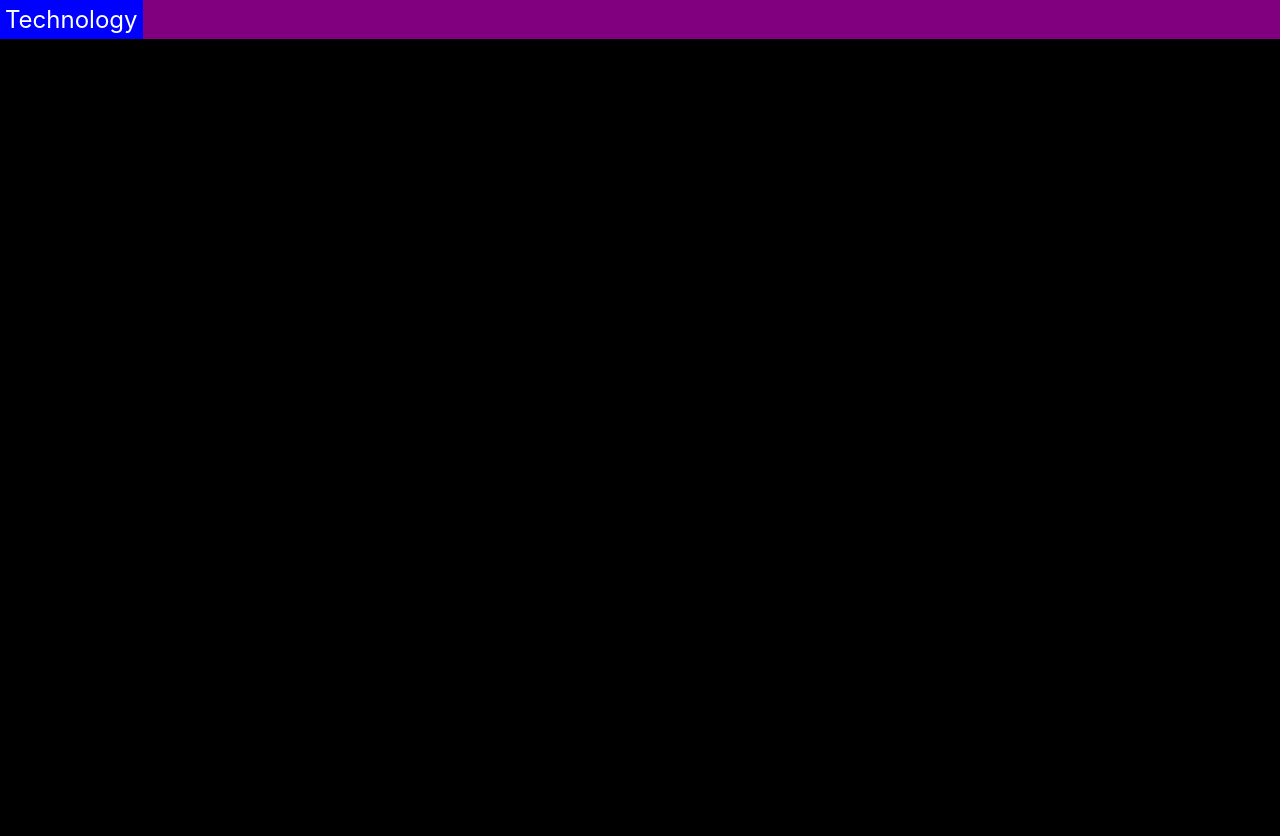
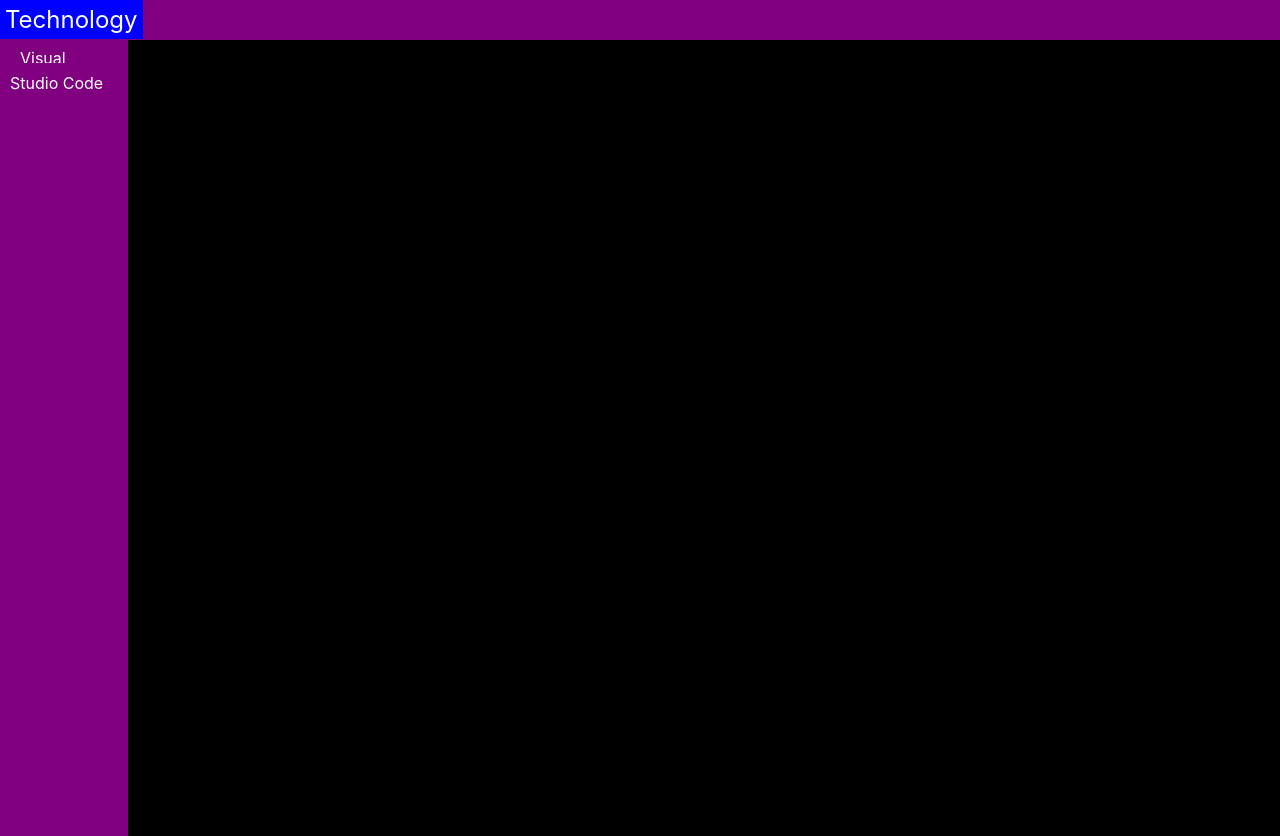
Before and after one commit to chriswolfdesign/chriswolfdesign, a React (Create React App) app: page / in a window 1280 px wide. Before the commit the page ends 800 px from the top, so only its background shows below. Built offline with nearby package versions, Linux system fonts and the light colour scheme.

Commit message:
Added link to VS Code

```diff
--- a/public/index.html
+++ b/public/index.html
@@ -24,7 +24,7 @@
       work correctly both with client-side routing and a non-root public URL.
       Learn how to configure a non-root public URL by running `npm run build`.
     -->
-    <title>React App</title>
+    <title>Chris Wolf Design</title>
   </head>
   <body>
     <noscript>You need to enable JavaScript to run this app.</noscript>
--- a/src/App.js
+++ b/src/App.js
@@ -1,11 +1,13 @@
 import React from 'react';
 import './styles.css';
 import Header from './components/Header';
+import TechnologyList from './components/TechnologyList';
 
 function App() {
   return (
     <div style={appStyle}>
       <Header />
+      <TechnologyList />
     </div>
   );
 }
--- a/src/components/Header.js
+++ b/src/components/Header.js
@@ -14,7 +14,10 @@ export class Header extends Component {
 const headerStyle = {
   backgroundColor: "purple",
   fontSize: "24px",
-  // marginTop: "-25px"
+  position: 'fixed',
+  top: 0,
+  width: "100%",
+  height: "5%"
 };
 
 export default Header;
--- a/src/components/NavBarButton.js
+++ b/src/components/NavBarButton.js
@@ -4,7 +4,7 @@ import "../styles.css";
 export class NavBarButton extends Component {
   state = {
     hovered: false
-  };
+  }
 
   getStyle = () => {
     return {
--- /dev/null
+++ b/src/components/OutsideLinkButton.js
@@ -0,0 +1,41 @@
+import React, {Component} from 'react';
+import { findRenderedComponentWithType } from 'react-dom/test-utils';
+
+export class OutsideLinkButton extends Component {
+    state = {
+        hovered: false
+    }
+
+    getStyle = () => {
+        return {
+            cursor: 'pointer',
+            padding: '10px',
+            fontSize: '16px',
+            backgroundColor: this.state.hovered ? 'blue' : 'purple',
+            color: 'white',
+            textDecoration: 'none',
+            lineHeight: '25px'
+        }
+    }
+
+    toggleHover = () => {
+        this.setState({
+            hovered: !this.state.hovered
+        });
+    }
+
+    render() {
+        return (
+            <div
+            style={this.getStyle()}
+            onMouseEnter={this.toggleHover}
+            onMouseLeave={this.toggleHover}>
+                <a style={this.getStyle()}
+                target="_blank"
+                href={this.props.link}>{this.props.text}</a>
+            </div>
+        )
+    }
+}
+
+export default OutsideLinkButton
--- /dev/null
+++ b/src/components/TechnologyList.js
@@ -0,0 +1,36 @@
+import React, {Component} from 'react';
+import OutsideLinkButton from './OutsideLinkButton';
+
+export class TechnologyList extends Component {
+    state = {
+        visibility: 'visible'
+    }
+
+    getStyle= () => {
+        return {
+            backgroundColor : 'purple',
+            color: 'white',
+            marginTop: '2.8%',
+            width: '10%',
+            height: '100vh',
+            visibility: this.state.visibility
+        }
+    }
+
+    toggleVisibility = () => {
+        this.setState({
+            visibility: this.state.visibility === 'visible' ? 'hidden' : 'visible'
+        });
+    }
+
+    render() {
+        return (
+            <div style={this.getStyle()}>
+                <OutsideLinkButton text="Visual Studio Code"
+                link="https://code.visualstudio.com"/>
+            </div>
+        )
+    }
+}
+
+export default TechnologyList
--- a/src/styles.css
+++ b/src/styles.css
@@ -1,7 +1,4 @@
 body {
     background-color: black;
+    height: 100%
 }
-
-.hoverable:hover {
-    backgroundColor: blue;
-}
```
